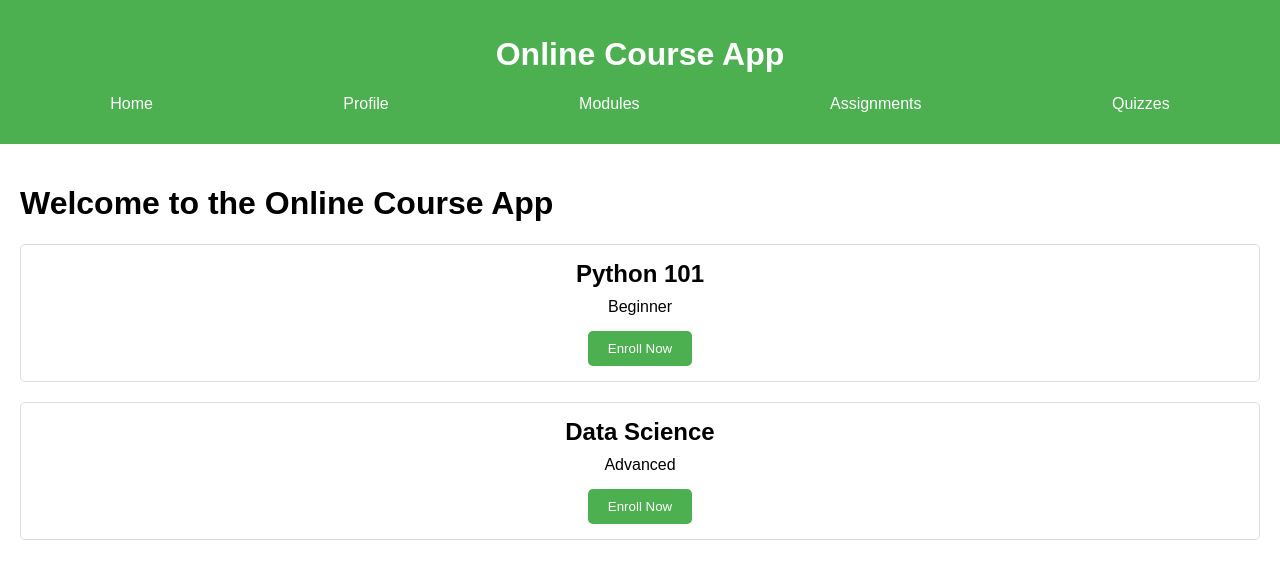
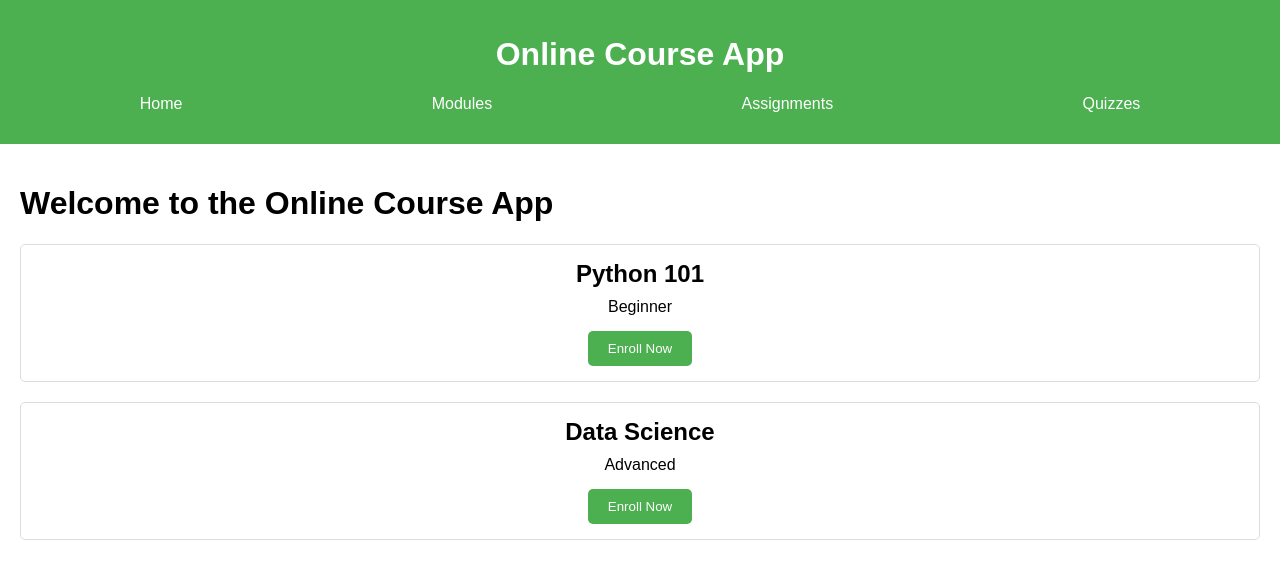
Before and after one commit to ImamAriadi2022/webappEdu, a plain HTML site: page index.html in a window 1280 px wide. Drawn offline with Linux system fonts and the light colour scheme.

Commit message:
nah sudah lah

```diff
--- a/index.html
+++ b/index.html
@@ -20,7 +20,6 @@
         <nav>
             <ul>
                 <li><a href="#" onclick="navigate('home')">Home</a></li>
-                <li><a href="#" onclick="navigate('profile')">Profile</a></li>
                 <li><a href="#" onclick="navigate('modules')">Modules</a></li>
                 <li><a href="#" onclick="navigate('assignments')">Assignments</a></li>
                 <li><a href="#" onclick="navigate('quizzes')">Quizzes</a></li>
```
